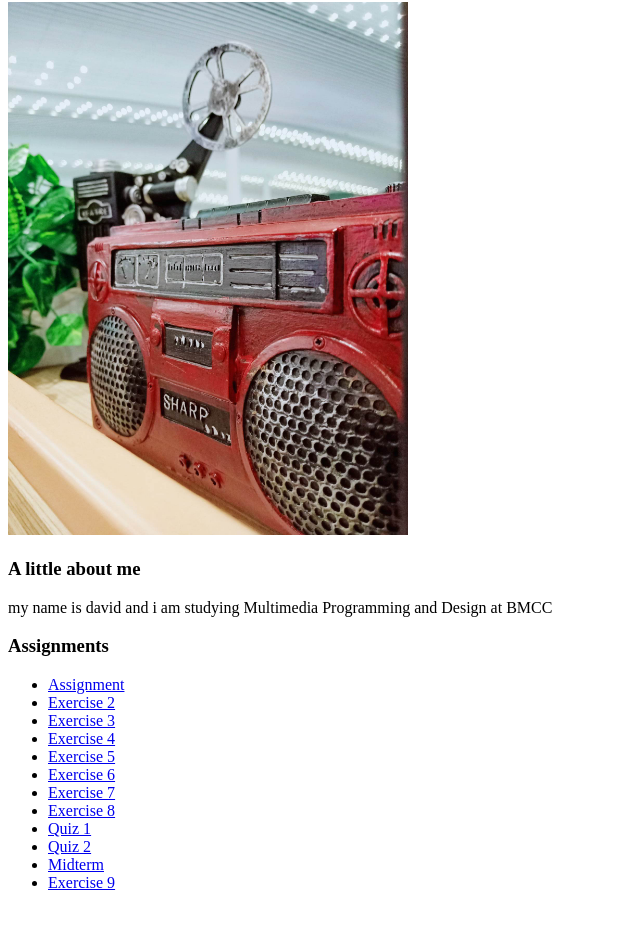
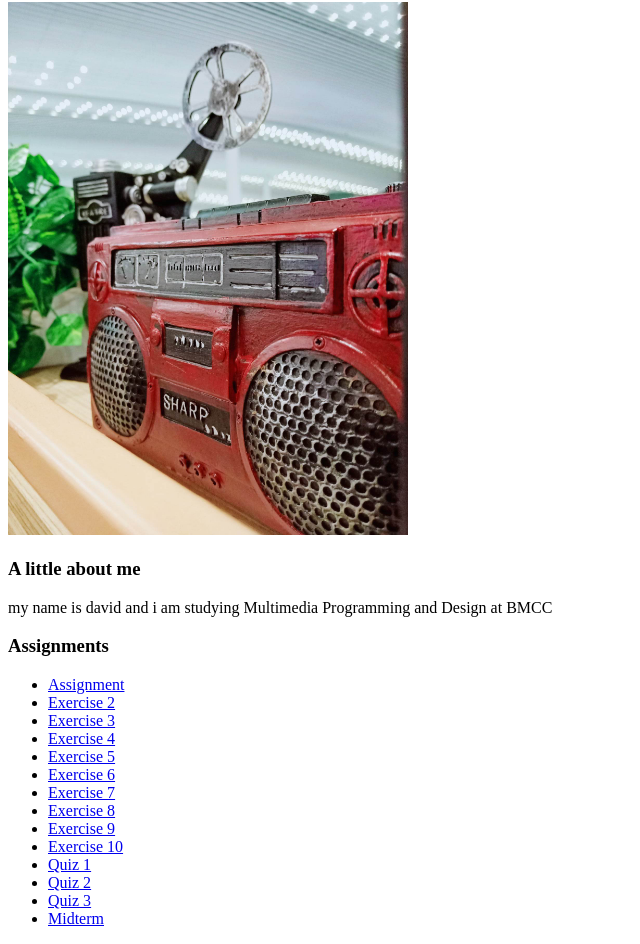
Before and after one commit to Davidwl09/mmp240, a plain HTML site: page index.html in a window 1280 px wide. Shown: the part 125-1069 px from the top of the page, without its empty margins (0-640 px from the left). Before the commit the page ends 1033 px from the top, so only its background shows below. Drawn offline with Linux system fonts and the light colour scheme.

Commit message:
Add files via upload

```diff
--- a/index.html
+++ b/index.html
@@ -30,10 +30,13 @@
             <li><a href="exercise6.html">Exercise 6</a></li>
             <li><a href="excercise7.html">Exercise 7</a></li>
             <li><a href="excercise8.html">Exercise 8</a></li>
+            <li><a href="excercise9.html">Exercise 9</a></li>
+            <li><a href="excercise10.html">Exercise 10</a></li>
             <li><a href="quiz1.html">Quiz 1</a></li>
             <li><a href="quiz2.html">Quiz 2</a></li>
+            <li><a href="quiz3.html">Quiz 3</a></li>
             <li><a href="midterm/index.html">Midterm</a></li>
-            <li><a href="excercise9.html">Exercise 9</a></li>
+
 
         </ul>
     </body>
```
